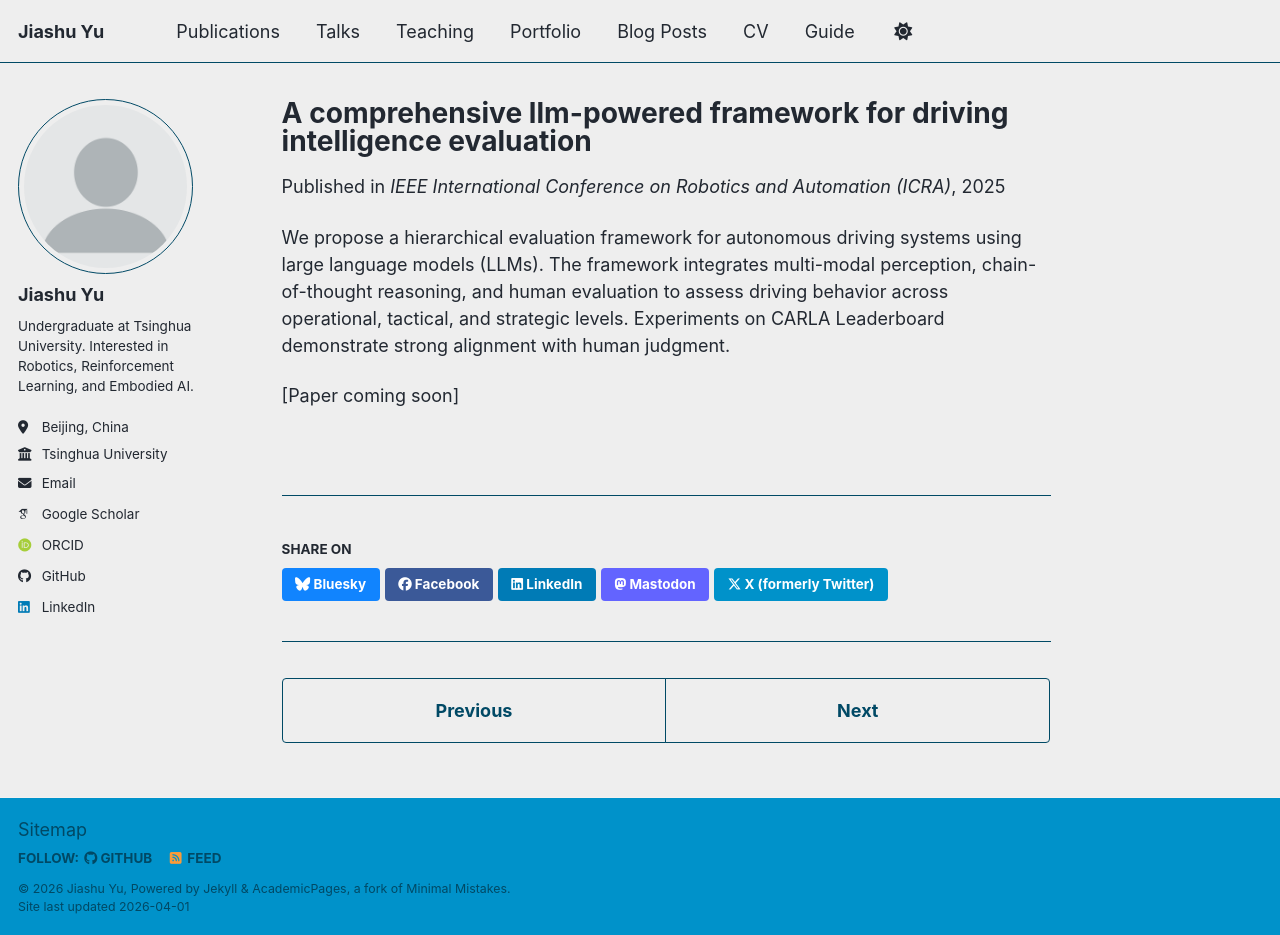
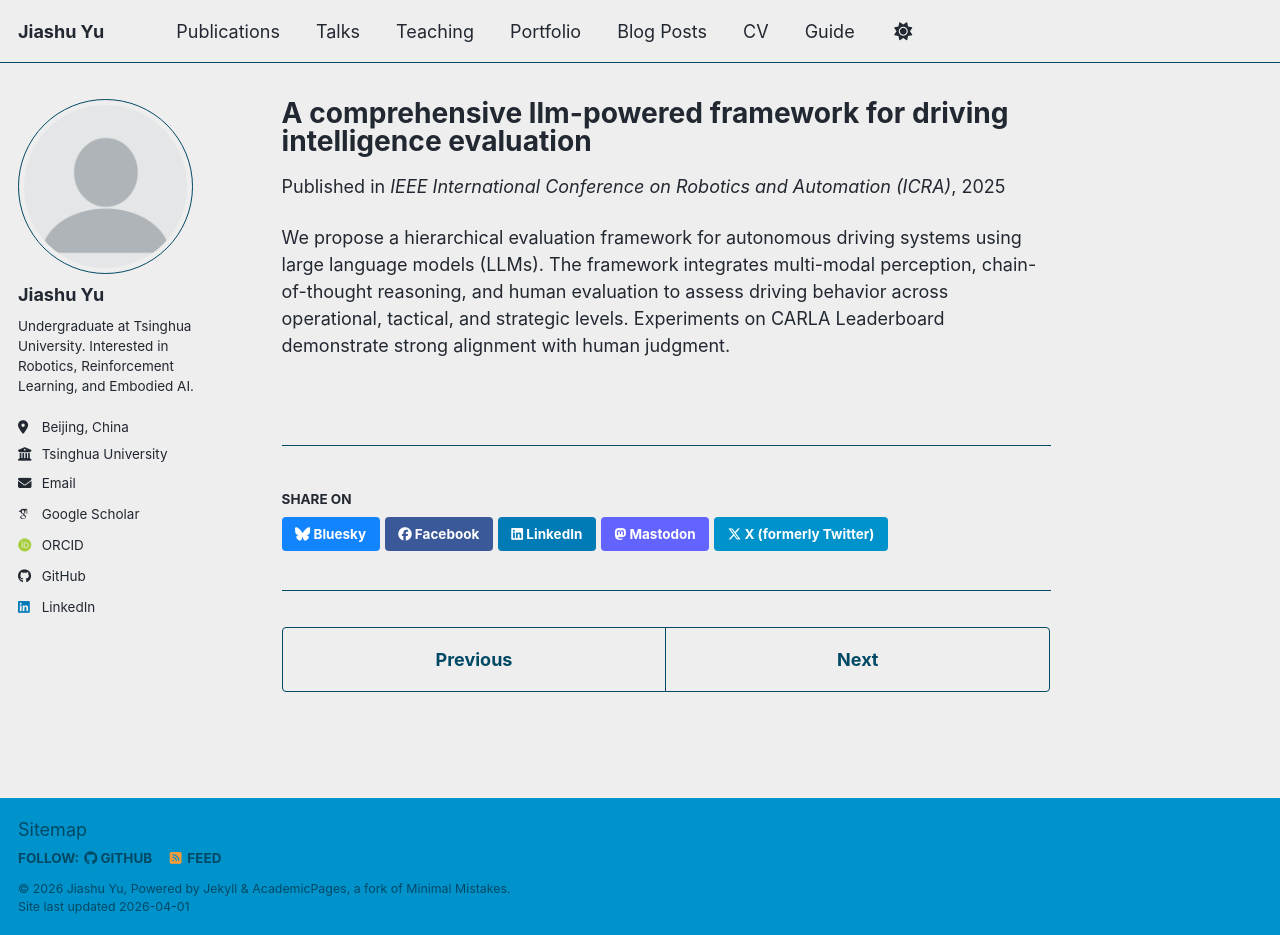
Before and after one commit to Jiashu-Yu/Jiashu-Yu.github.io, a Jekyll site: the page built from _publications/2025-ICRA-driving-intelligence-framework.md, in a window 1280 px wide and 935 px high. Built offline with Jekyll 4.4.1, drawn with Linux system fonts in a browser that asks for light colours; some web fonts are replaced; a script bundle is joined from its source files by our own code; library files that are not in the unit come from our copies.

Commit message:
Update ICRA paper details and remove placeholder
Added paper URL and removed placeholder text.

```diff
--- a/_publications/2025-ICRA-driving-intelligence-framework.md
+++ b/_publications/2025-ICRA-driving-intelligence-framework.md
@@ -5,9 +5,8 @@
 permalink: /publication/2025-ICRA-driving-intelligence-framework
 date: 2025-05-19
 venue: "IEEE International Conference on Robotics and Automation (ICRA)"
+paperurl: 'https://jiashu-yu.github.io/files/ICRA2025-driving-intelligence-framework.pdf'
 authors: "Shanhe You, Xuewen Luo, Xinhe Liang, **Jiashu Yu**, Chen Zheng, Jiangtao Gong"
 ---
 
 We propose a hierarchical evaluation framework for autonomous driving systems using large language models (LLMs). The framework integrates multi-modal perception, chain-of-thought reasoning, and human evaluation to assess driving behavior across operational, tactical, and strategic levels. Experiments on CARLA Leaderboard demonstrate strong alignment with human judgment.
-
-[Paper coming soon]
```
